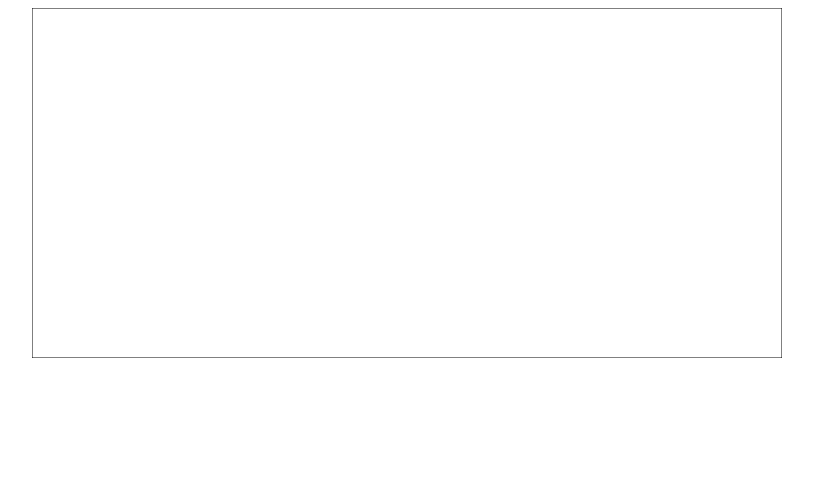
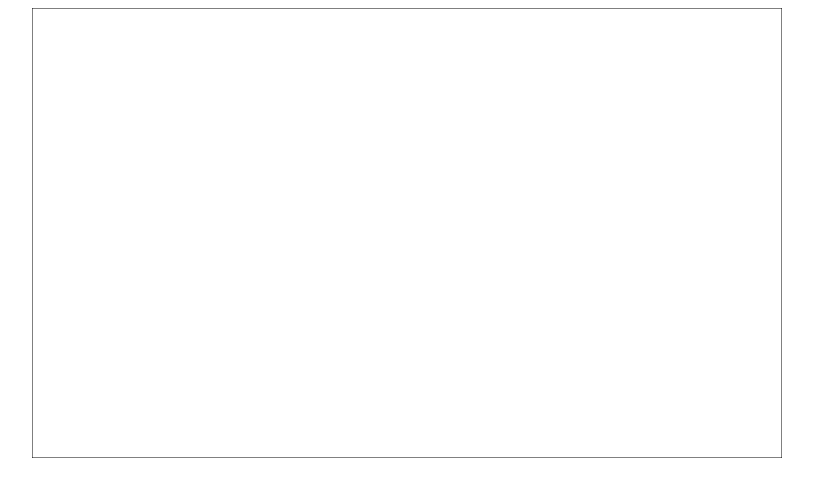
Before and after one commit to MattZachZion/HammerHacksHTML, a plain HTML site: page index.html in a window 1280 px wide. Shown: the whole page, without its empty margins (233-1046 px from the left). Drawn offline with Linux system fonts and the light colour scheme.

Commit message:
Update index.html

```diff
--- a/index.html
+++ b/index.html
@@ -14,7 +14,7 @@
 const canvas    = document.getElementById("canvas");
 const ctx       = canvas.getContext("2d");
 const width     = screen.availWidth - 50;
-const height    = screen.availHeight - 250;
+const height    = screen.availHeight - 150;
 
 canvas.width    = width;
 canvas.height   = height;
```
